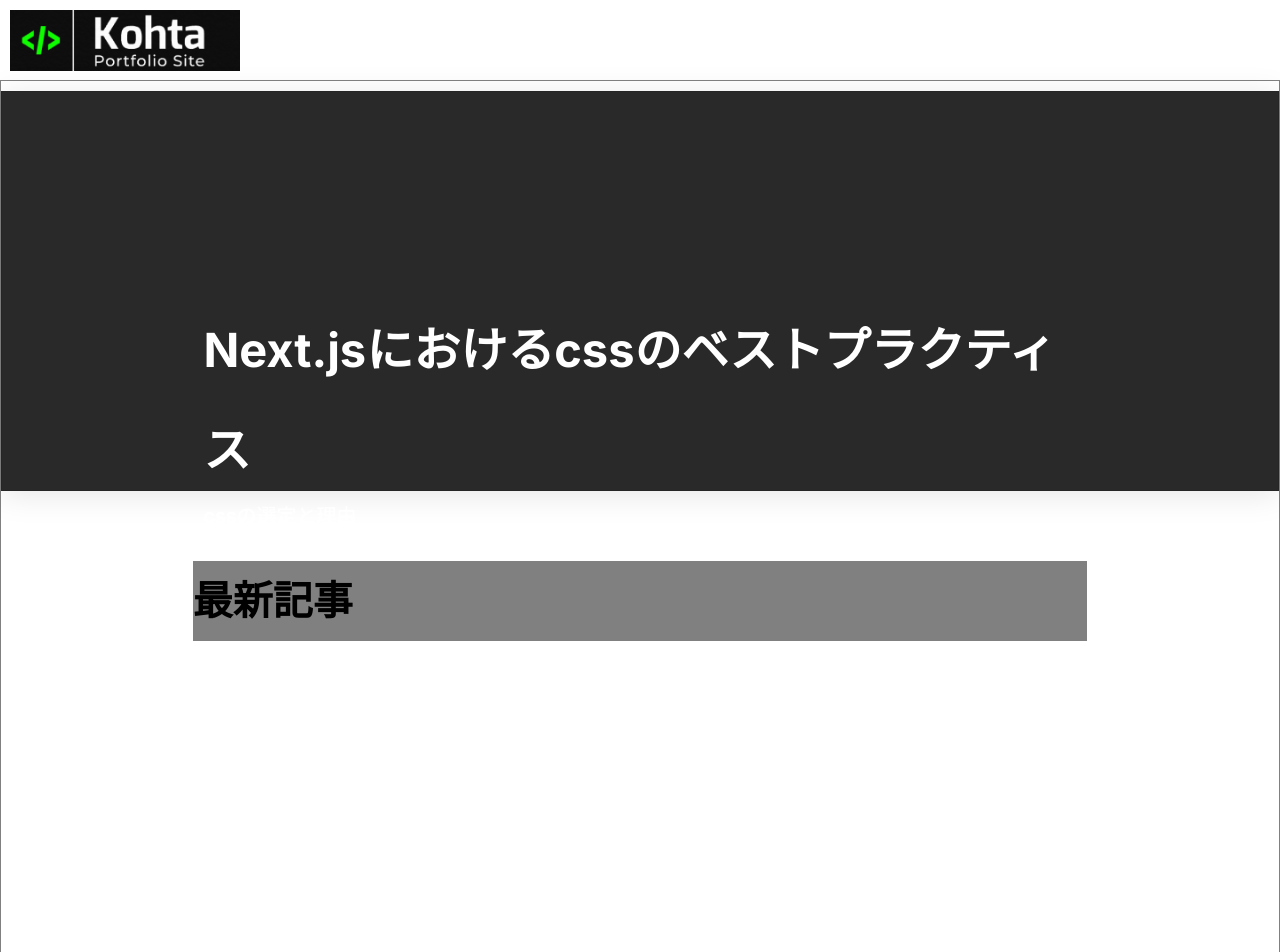
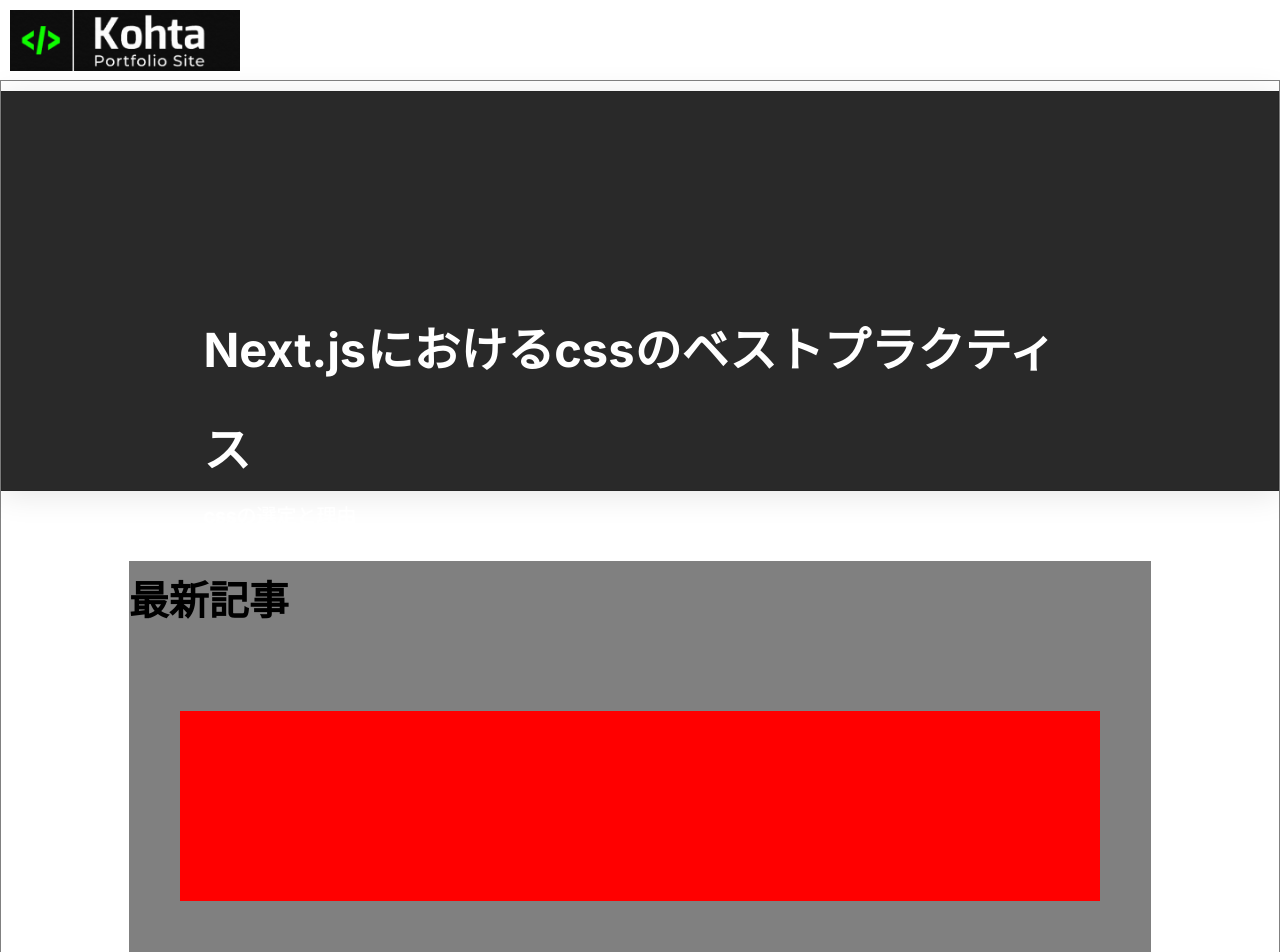
Before and after one commit to kohta9521/BlogSite_kohta, a Next.js app: page / in a window 1280 px wide. Shown: the top 952 px of the page. Built offline with nearby package versions, Linux system fonts and the light colour scheme.

Commit message:
add all files about new blog card atomic parts

```diff
--- a/src/app/components/atoms/Title.module.css
+++ b/src/app/components/atoms/Title.module.css
@@ -1,5 +1,5 @@
 .titleBox {
-  width: 70%;
+  width: 100%;
   height: 80px;
   font-size: 20px;
   line-height: 80px;
--- a/src/app/components/molecules/BlogCard.module.css
+++ b/src/app/components/molecules/BlogCard.module.css
@@ -0,0 +1,13 @@
+.blogCardBox {
+  width: 90%;
+  height: 190px;
+  margin: 0 auto;
+  background-color: red;
+}
+/* タブレット */
+@media screen and (max-width: 1280px) {
+}
+
+/* スマートフォン */
+@media screen and (max-width: 768px) {
+}
--- a/src/app/components/molecules/BlogCard.tsx
+++ b/src/app/components/molecules/BlogCard.tsx
@@ -0,0 +1,20 @@
+import React, { FC } from "react";
+
+// css import
+import styles from "./BlogCard.module.css";
+
+
+const BlogCard: React.FC = () => {
+  return (
+    <div className={styles.blogCardBox}>
+      <div className={styles.imgBox}>
+{/* date componets and blogImg componet */}
+      </div>
+      <div className={styles.textBox}>
+{/*blogTitle comopnetns and BlogExplatin components and tag components */}
+      </div>
+    </div>
+  )
+}
+
+export default BlogCard;
--- a/src/app/components/organisms/NewBlogSection.module.css
+++ b/src/app/components/organisms/NewBlogSection.module.css
@@ -0,0 +1,14 @@
+.newBlogBox {
+  width: 80%;
+  height: 700px;
+  margin: 0 auto;
+  background-color: gray;
+}
+
+/* タブレット */
+@media screen and (max-width: 1280px) {
+}
+
+/* スマートフォン */
+@media screen and (max-width: 768px) {
+}
--- a/src/app/components/organisms/NewBlogSection.tsx
+++ b/src/app/components/organisms/NewBlogSection.tsx
@@ -3,12 +3,14 @@
 // css import
 import styles from "./NewBlogSection.module.css";
 import Title from "../atoms/Title";
+import BlogCard from "../molecules/BlogCard";
 
 
 const NewBlogSection: React.FC = () => {
   return (
     <div className={styles.newBlogBox}>
       <Title id={1} text="最新記事" link="#blog" size="medium"  />
+      <BlogCard />
     </div>
   )
 }
```
Also changed, not shown: src/app/components/atoms/BlogImg.module.css (added), src/app/components/atoms/BlogImg.tsx (added), src/app/components/atoms/BlogTitle.module.css (added), src/app/components/atoms/BlogTitle.tsx (added), src/app/components/atoms/Tag.module.css (added), src/app/components/atoms/Tag.tsx (added).
